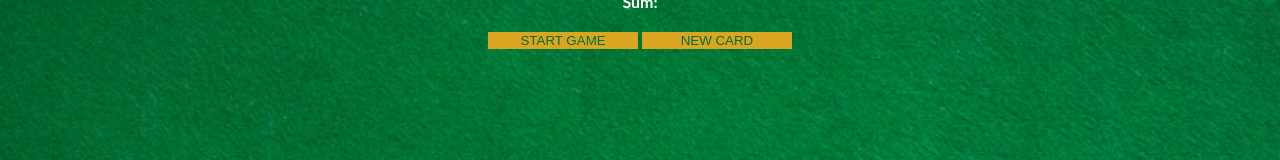
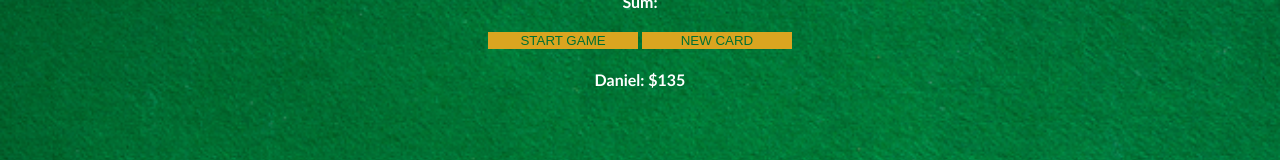
Before and after one commit to dcendry1711/BlackJack, a website built with Vite: page index.html in a window 1280 px wide. Shown: the part 146-306 px from the top of the page. Built offline with nearby package versions, Linux system fonts and the light colour scheme.

Commit message:
next mods

```diff
--- a/index.html
+++ b/index.html
@@ -9,6 +9,7 @@
         <p id = "sum-el">Sum:</p>
         <button onclick = "startGame()">START GAME</button>
         <button id = "new-card-btn" onclick = "newCard()" >NEW CARD</button>
+        <p id = "player-el"></p>
         <script src ="index.js"></script>
     </body>
 </html>
--- a/index.js
+++ b/index.js
@@ -7,6 +7,14 @@ let messageEl = document.getElementById('message-el')
 let cardsEl = document.getElementById('cards-el')
 let sumEl = document.getElementById('sum-el')
 let newCardBtn = document.getElementById('new-card-btn')
+let playerEl = document.getElementById('player-el')
+
+let player = {
+    name: 'Daniel',
+    chips: 135
+}
+
+playerEl.textContent = player.name + ":" + " " + "$" + player.chips
 
 function startGame(){
     newCardBtn.style.visibility = 'visible'
```
